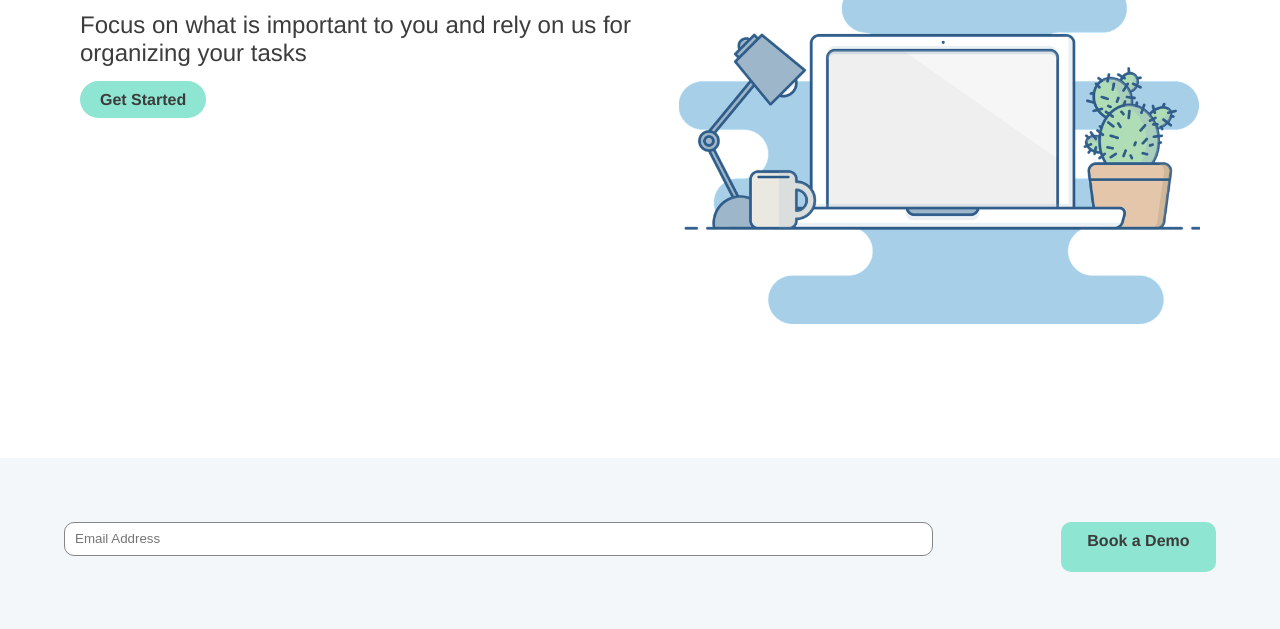
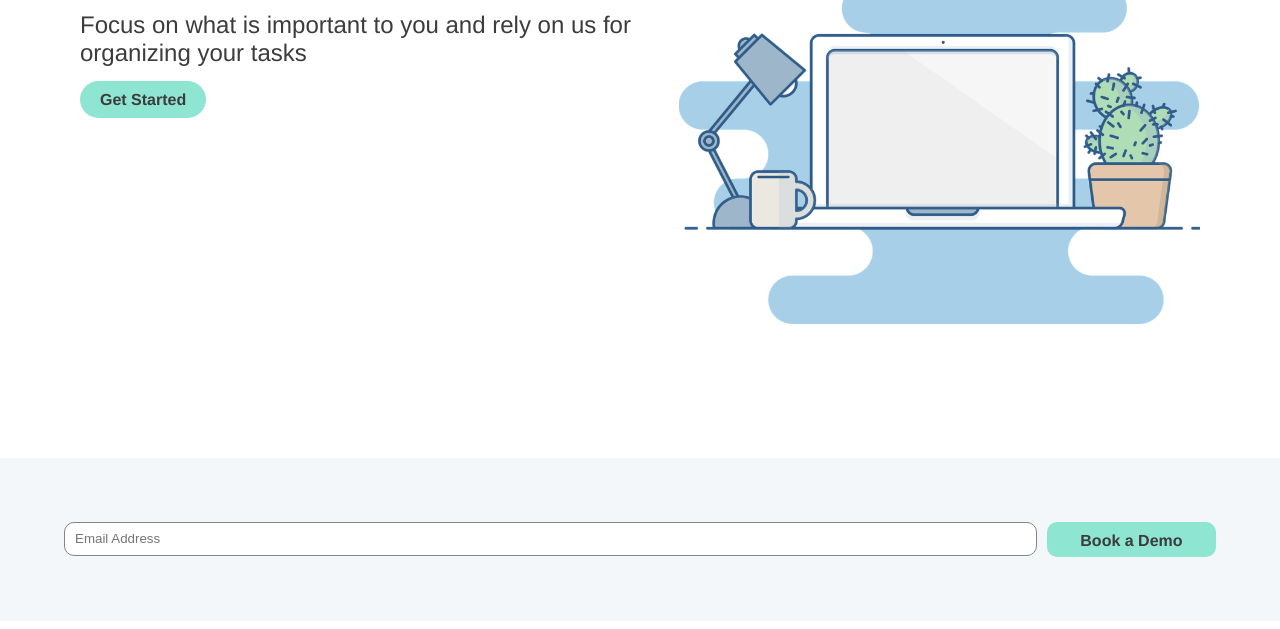
Before and after one commit to AlanLoovees/alanloovees.github.io, a plain HTML site: page css-assessment/index.html in a window 1280 px wide. Shown: the part 323-952 px from the top of the page. Drawn offline with Linux system fonts and the light colour scheme.

Commit message:
booking set for desktop

```diff
--- a/css-assessment/style.css
+++ b/css-assessment/style.css
@@ -164,12 +164,17 @@ body {
 
     .booking {
         display: flex;
+        padding-bottom: 0;
+    }
+
+    .booking input {
+        margin: 5% 0 5% 5%;
     }
 
     .booking-button {
-        height: 30px;
+        height: 15px;
         width: 150px;
-        margin: 5%;
+        margin: 5% 5% 5% 10px;
     }
 
     .choice .content p {
```
